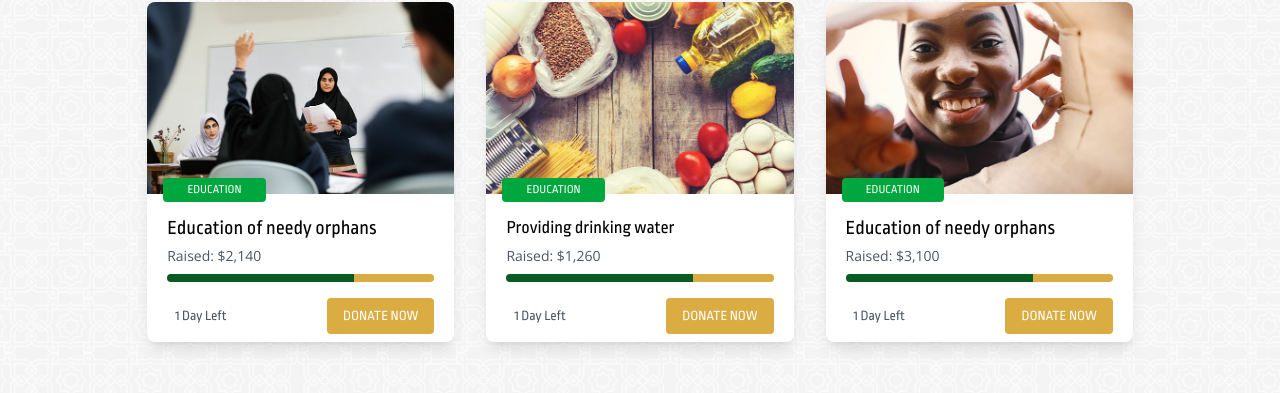
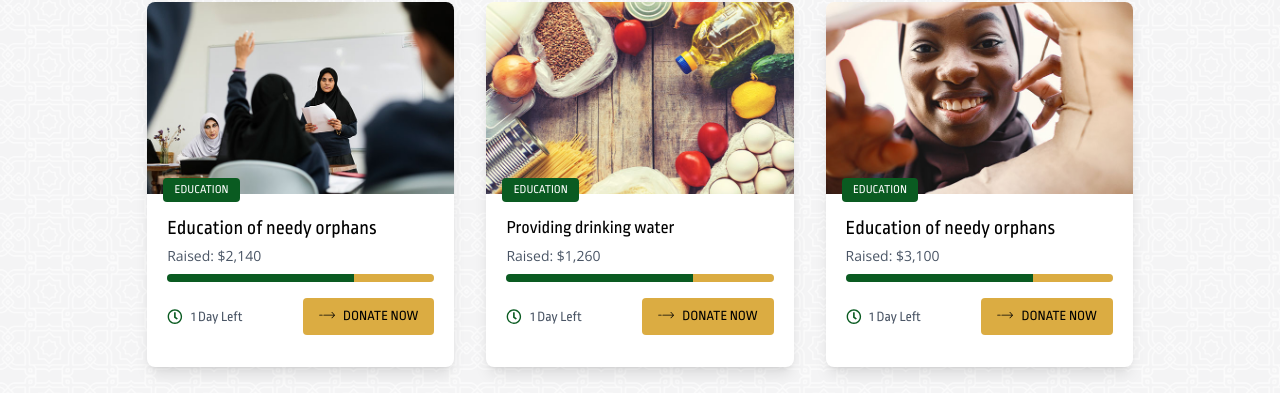
Before and after one commit to digiexpouae/IEE-project, a Next.js app: page / in a window 1280 px wide. Shown: the part 3315-3708 px from the top of the page. Built offline with nearby package versions, Linux system fonts and the light colour scheme.

Commit message:
alignment fixed

```diff
--- a/src/pages/Home/section6/section6.jsx
+++ b/src/pages/Home/section6/section6.jsx
@@ -25,9 +25,9 @@ const Projects = () => {
           {/* Card 1 */}
           <div className="bg-white rounded-lg shadow-lg overflow-hidden relative">
             <Image src={proj1} alt="Project 1" className="w-full h-48 object-cover" />
-            <span className=" absolute left-4 right-0 top-44 w-1/3  bg-green-600 text-white text-xs  py-1 rounded">EDUCATION</span>
+            <span className=" absolute left-4 right-0 top-44 w-1/4  bg-[#0A5B21] text-white text-xs  py-1 rounded">EDUCATION</span>
 
-            <div className=" py-2 px-5">
+            <div className=" py-2 mb-6 px-5">
               <h3 className="mt-3 font-medium  text-left text-xl">Education of needy orphans</h3>
               <p className="text-gray-600 mt-1  text-left text-sm">Raised: $2,140</p>
 
@@ -39,10 +39,10 @@ const Projects = () => {
 
               <div className="flex items-center justify-between mt-4 text-sm">
                 <span className="flex items-center gap-2 text-gray-600">
-                  <i className="fas fa-clock"></i> 1 Day Left
+                  <Image width={16} height={16} src='/assets/f-clock-2.svg' />1 Day Left
                 </span>
-                <button className="bg-[#DBAC42] hover:bg-yellow-600 text-white text-sm font-medium px-4 py-2 rounded">
-                  DONATE NOW
+                <button className="bg-[#DBAC42] flex gap-2 hover:bg-yellow-600 text-black text-sm font-medium px-4 py-2 rounded">
+            <Image src='/assets/section9/arrow.svg' width={16} height={16} />  DONATE NOW
                 </button>
               </div>
             </div>
@@ -51,8 +51,8 @@ const Projects = () => {
           {/* Card 2 */}
           <div className="bg-white rounded-lg shadow-lg overflow-hidden relative">
             <Image src={proj2} alt="Project 2" className="w-full h-48 object-cover" />
-            <div className=" py-2 px-5">
-            <span className=" absolute left-4 right-0 top-44 w-1/3  bg-green-600 text-white text-xs px-3 py-1 rounded ">EDUCATION</span>
+            <div className=" py-2 px-5 mb-6">
+            <span className=" absolute left-4 right-0 top-44 w-1/4  bg-[#0A5B21] text-white text-xs px-2 py-1 rounded ">EDUCATION</span>
               <h3 className="mt-3 font-medium  text-left text-lg">Providing drinking water</h3>
               <p className="text-gray-600 mt-1 text-left text-sm">Raised: $1,260</p>
 
@@ -63,11 +63,11 @@ const Projects = () => {
               </div>
 
               <div className="flex items-center justify-between mt-4 text-sm">
-                <span className="flex items-center gap-2 text-gray-600">
-                  <i className="fas fa-clock"></i> 1 Day Left
+              <span className="flex items-center gap-2 text-gray-600">
+                  <Image width={16} height={16} src='/assets/f-clock-2.svg' />1 Day Left
                 </span>
-                <button className="bg-[#DBAC42] hover:bg-yellow-600 text-white text-sm font-medium px-4 py-2 rounded">
-                  DONATE NOW
+                <button className="bg-[#DBAC42] flex gap-2 hover:bg-yellow-600 text-black text-sm font-medium px-4 py-2 rounded">
+                <Image src='/assets/section9/arrow.svg' width={16} height={16} />    DONATE NOW
                 </button>
               </div>
             </div>
@@ -76,8 +76,8 @@ const Projects = () => {
           {/* Card 3 */}
           <div className="bg-white rounded-lg shadow-lg overflow-hidden relative">
             <Image src={proj3} alt="Project 3" className="w-full h-48 object-cover" />
-            <div className=" py-2 px-5">
-            <span className=" absolute left-4 right-0 top-44 w-1/3  bg-green-600 text-white text-xs px-3 py-1 rounded ">EDUCATION</span>
+            <div className=" py-2 px-5 mb-6">
+            <span className=" absolute left-4 right-0 top-44 w-1/4  bg-[#0A5B21] text-white text-xs px-2 py-1 rounded ">EDUCATION</span>
               <h3 className="mt-3 font-medium text-left text-xl">Education of needy orphans</h3>
               <p className="text-gray-600 mt-1 text-left text-sm">Raised: $3,100</p>
               <div className="mt-2 w-full bg-gray-200  flex rounded-full h-2">
@@ -86,11 +86,11 @@ const Projects = () => {
 
               </div>
               <div className="flex items-center justify-between mt-4 text-sm">
-                <span className="flex items-center gap-2 text-gray-600">
-                  <i className="fas fa-clock"></i> 1 Day Left
+              <span className="flex items-center gap-2 text-gray-600">
+                  <Image width={16} height={16} src='/assets/f-clock-2.svg' />1 Day Left
                 </span>
-                <button className="bg-[#DBAC42] hover:bg-yellow-600 text-white text-sm font-medium px-4 py-2 rounded">
-                  DONATE NOW
+                <button className="bg-[#DBAC42] flex gap-2 hover:bg-yellow-600 text-black text-sm font-medium px-4 py-2 rounded">
+                <Image src='/assets/section9/arrow.svg' width={16} height={16} />  DONATE NOW
                 </button>
               </div>
             </div>
```
Also changed, not shown: public/assets/f-clock-2.svg (added).
